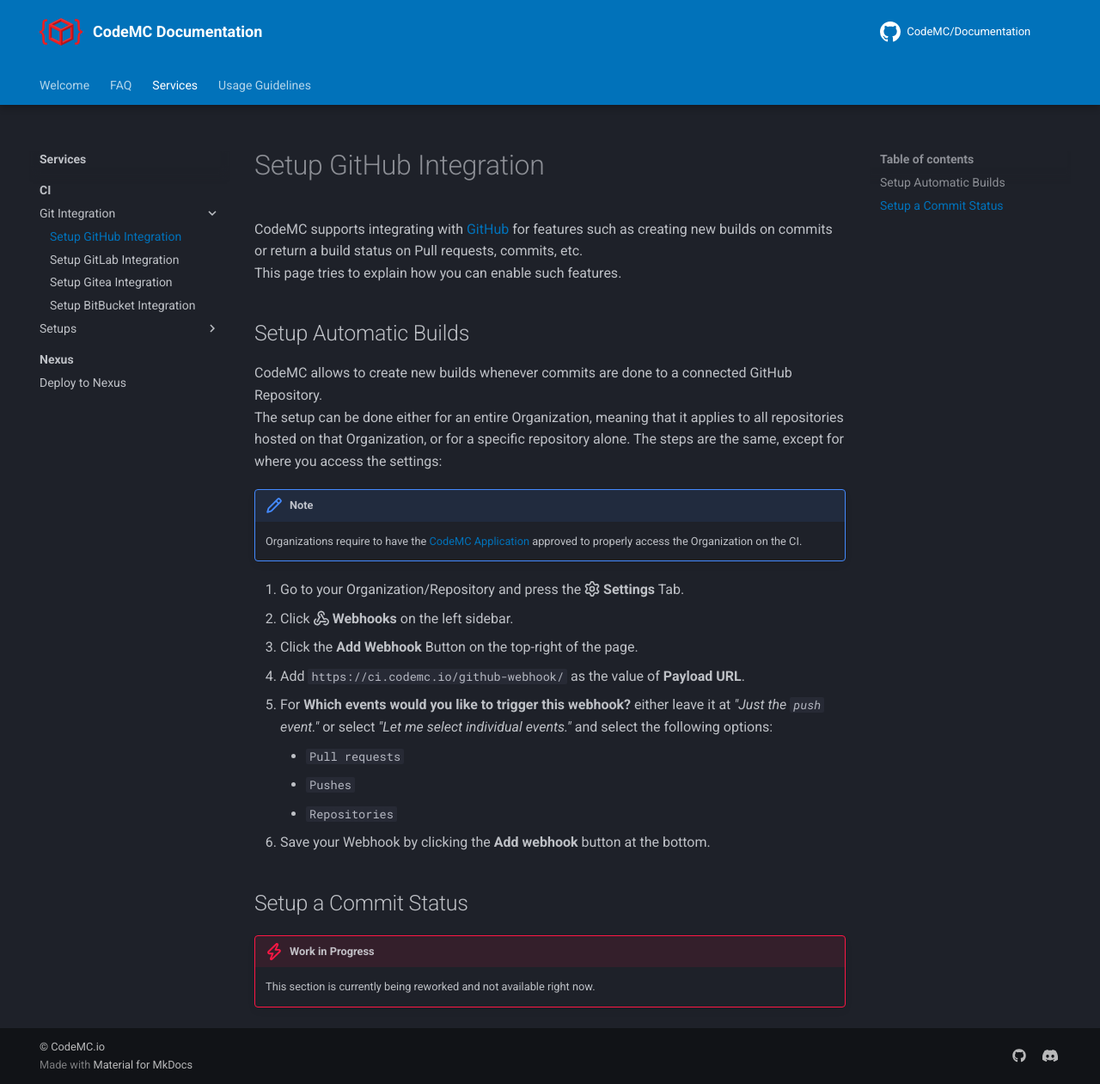
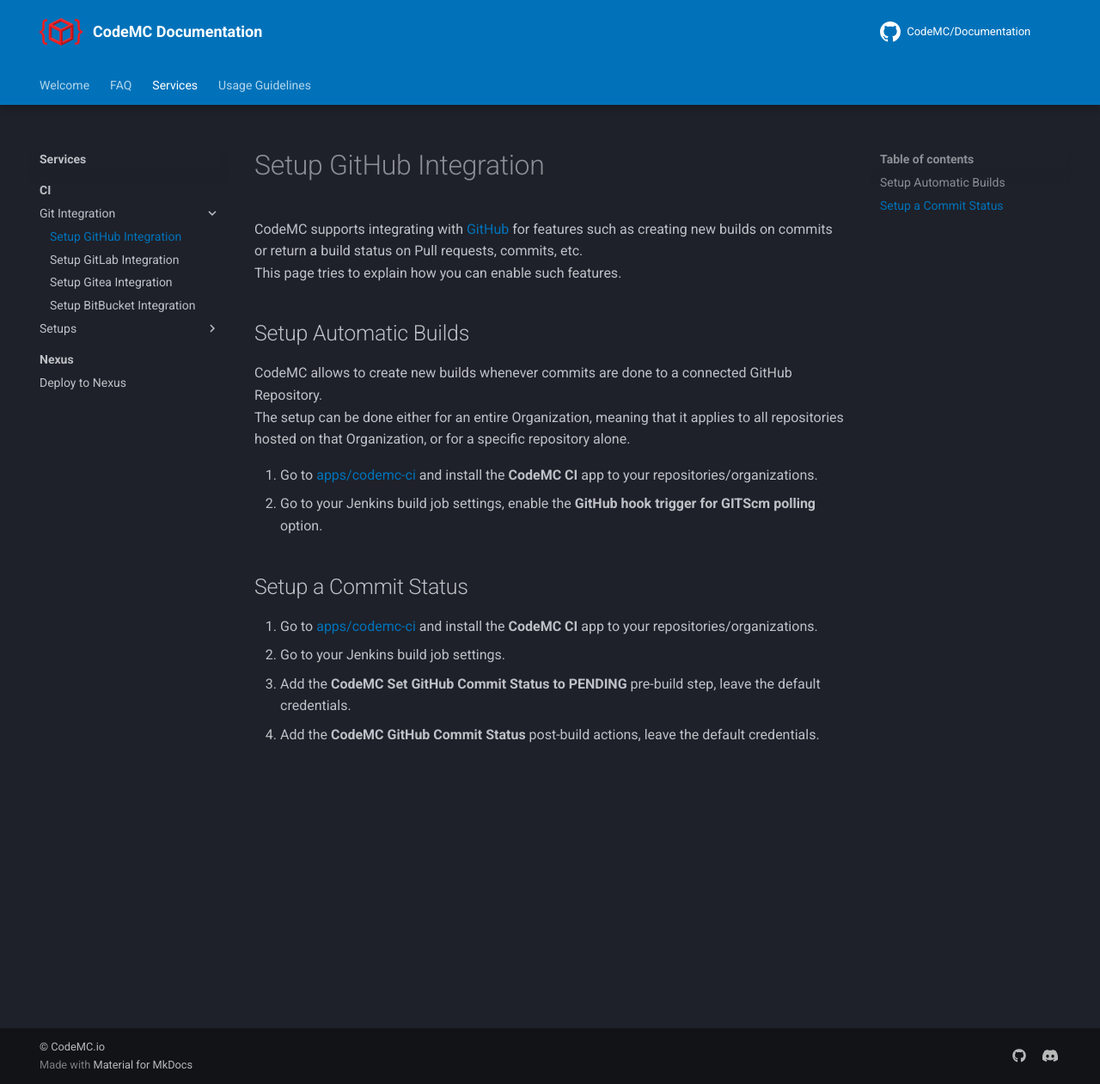
Before and after one commit to CodeMC/Documentation, an MkDocs documentation site: the page built from docs/services/ci/integrations/setup-github.md, in a window 1280 px wide and 1261 px high. Shown: the whole window at 86% size. Built offline with MkDocs 1.6.1 and Material for MkDocs 9.7.7, drawn with Linux system fonts in a browser that asks for light colours; comment, search, counter and statistics services are not loaded.

Commit message:
Update setup-github.md

```diff
--- a/docs/services/ci/integrations/setup-github.md
+++ b/docs/services/ci/integrations/setup-github.md
@@ -6,24 +6,14 @@ This page tries to explain how you can enable such features.
 ## Setup Automatic Builds
 
 CodeMC allows to create new builds whenever commits are done to a connected GitHub Repository.
-The setup can be done either for an entire Organization, meaning that it applies to all repositories hosted on that Organization, or for a specific repository alone. The steps are the same, except for where you access the settings:
+The setup can be done either for an entire Organization, meaning that it applies to all repositories hosted on that Organization, or for a specific repository alone.
 
-/// note
-Organizations require to have the [CodeMC Application](https://github.com/settings/connections/applications/2debe3b061b244423bf5){ target="_blank" rel="nofollow" } approved to properly access the Organization on the CI.
-///
-
-1. Go to your Organization/Repository and press the :octicons-gear-16: **Settings** Tab.
-2. Click :octicons-webhook-16: **Webhooks** on the left sidebar.
-3. Click the **Add Webhook** Button on the top-right of the page.
-4. Add `https://ci.codemc.io/github-webhook/` as the value of **Payload URL**.
-5. For **Which events would you like to trigger this webhook?** either leave it at *"Just the `push` event."* or select *"Let me select individual events."* and select the following options:
-    - `Pull requests`
-    - `Pushes`
-    - `Repositories`
-6. Save your Webhook by clicking the **Add webhook** button at the bottom.
+1. Go to https://github.com/apps/codemc-ci and install the **CodeMC CI** app to your repositories/organizations.
+2. Go to your Jenkins build job settings, enable the **GitHub hook trigger for GITScm polling** option.
 
 ## Setup a Commit Status
 
-/// danger | Work in Progress
-This section is currently being reworked and not available right now.
-///
+1. Go to https://github.com/apps/codemc-ci and install the **CodeMC CI** app to your repositories/organizations.
+2. Go to your Jenkins build job settings.
+3. Add the **CodeMC Set GitHub Commit Status to PENDING** pre-build step, leave the default credentials.
+4. Add the **CodeMC GitHub Commit Status** post-build actions, leave the default credentials.
```
